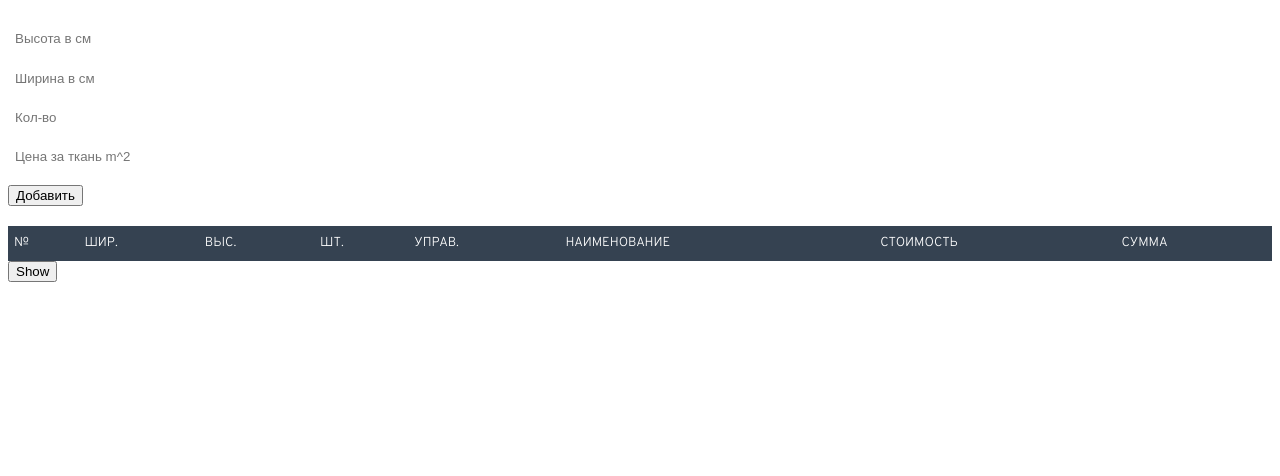
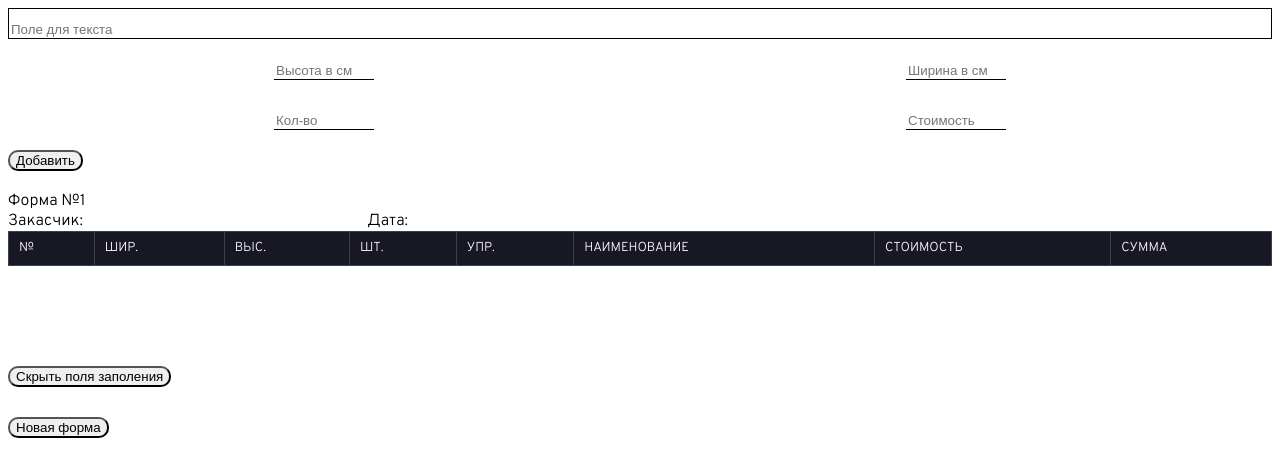
Before and after one commit to beerFighter/calculation-table, a Vue app: page / in a window 1280 px wide. Shown: the top 476 px of the page. Built offline with nearby package versions, Linux system fonts and the light colour scheme.

Commit message:
Улучшение функционала (Поле для ввода, css)

```diff
--- a/src/App.vue
+++ b/src/App.vue
@@ -2,18 +2,17 @@
   <div class="wrapper page">
     <form class="calc-form-container" @submit.prevent :class="{show: show === false}">
       <div>
-        <div>
-          <input id="name"
+        <input type="textarea" class="textarea" placeholder="Поле для текста">
+        <div class="inputs">
+          <input
           :value="height"
           @input="height = $event.target.value"
           type="number"
           class="input-height"
           placeholder="Высота в см"
           >
-        </div>
 
-        <div >
-          <input id = "name2"
+          <input
           :value="width"
           @input="width = $event.target.value"
           type="number"
@@ -22,7 +21,7 @@
           >
         </div>
 
-        <div >
+        <div class="inputs">
           <input
           :value="count"
           @input="count = $event.target.value"
@@ -30,15 +29,13 @@
           class="input-count "
           placeholder="Кол-во"
           >
-        </div>
 
-        <div >
           <input
           :value="price"
           @input="price = $event.target.value"
           type="number"
           class="input-price"
-          placeholder="Цена за ткань m^2"
+          placeholder="Стоимость"
           >
         </div>
         <button
@@ -48,14 +45,25 @@
 
       </div>
     </form>
+    <div>Форма №{{numDoc}} </div>
+
+    <div style="display: flex;justify-content:space-between;max-width: 500px;">
+      <div style="display:flex">  Закасчик: <input type="text" style="margin: 0 0 0 0px;max-width: 100px; padding: 0;"></div>
+      <div style="display:flex">Дата: <input type="text" style="margin: 0 0 0 0px;max-width: 100px; padding: 0;"></div>
+    </div>
     <hello-world :array="array"/>
     <footer>
     <div>
-      <button @click="change()">
-      Show
+      <button @click="change()" class="btn" style="margin-top: 100px">
+      Скрыть поля заполения
       </button>
     </div>
     </footer>
+    <div>
+      <button @click="saveTable()" class="btn">
+      Новая форма
+      </button>
+    </div>
   </div>
 
 
@@ -79,6 +87,7 @@ export default {
 
       ],
       show: true,
+      numDoc: '1'
     }
   },
   methods: {
@@ -103,6 +112,17 @@ export default {
 
     change() {
       this.show = !this.show
+    },
+
+    saveTable() {
+      this.numDoc++
+      localStorage.numDoc = this.numDoc
+      location.reload()
+    },
+  },
+  mounted() {
+    if(localStorage.numDoc) {
+      this.numDoc = localStorage.numDoc
     }
   }
 }
@@ -122,11 +142,20 @@ body {
   display: flex;
   flex-direction: column;
 }
+.textarea{
+  border: black solid 1px;
+}
+.inputs {
+  display: flex;
+  justify-content: space-around;
+}
 .calc-form-container{
   flex: 1 1 auto;
 }
 .input-height, .input-width, .input-count, .input-price{
   margin: 10px 5px;
+  border-bottom: 1px solid black;
+  max-width: 100px;
 }
 .show {
   display: none;
@@ -134,11 +163,12 @@ body {
 
 .btn {
   margin: 10px 0 20px 0;
+  border-radius: 10px;
 }
 
 $main-color: #F44336;
 $secondary-color: rgb(0, 0, 0);
-$main-color: #333;
+$main-color: rgb(0, 0, 0);
 $secondary-color: #2196f3;
 $width: 200px; // Change Me
 
--- a/src/components/HelloWorld.vue
+++ b/src/components/HelloWorld.vue
@@ -8,18 +8,18 @@
           <th>ШИР.</th>
           <th>ВЫС.</th>
           <th>ШТ.</th>
-          <th>УПРАВ.</th>
+          <th>УПР.</th>
           <th>НАИМЕНОВАНИЕ</th>
           <th>СТОИМОСТЬ</th>
           <th>СУММА</th>
         </tr>
-        <tr v-for="item, i in array" :key="item.id" >
+        <tr v-for="item, i in array" :key="item.id">
           <td>{{++i}}</td>
           <td>{{item.width}}</td>
           <td>{{item.height}}</td>
           <td>{{item.count}}</td>
-          <td><input type="text" class="input-td"></td>
-          <td><input type="text" class="input-td"></td>
+          <td style="max-width: 20px;"><input type="text" class="input-td">{{}}</td>
+          <td><input type="text" class="input-td">{{}}</td>
           <td>{{item.price}}</td>
           <td>{{item.An.toFixed(0)}}</td>
         </tr>
@@ -34,16 +34,16 @@ export default {
   props: {
     array: {
       type: Array
-    }
+    },
   },
 }
 </script>
 
 <style scoped>
-	table.iksweb{text-decoration: none;border-collapse:collapse;width:100%;text-align:left;}
-	table.iksweb th{font-weight:normal;font-size:13px; color:#ffffff;background-color:#354251;}
-	table.iksweb td{font-size:13px;color:#354251;}
-	table.iksweb td,table.iksweb th{white-space:pre-wrap;padding:10px 5px;line-height:13px;vertical-align: middle;border: 1px solid #354251;}	table.iksweb tr:hover{background-color:#f9fafb}
+	table.iksweb{text-decoration: none;border-collapse:collapse;text-align:left;color:#000000;}
+	table.iksweb th{font-weight:normal;font-size:13px; color:#ffffff;background-color:#181824;}
+	table.iksweb td{font-size:13px;color:#000000;}
+	table.iksweb td,table.iksweb th{white-space:pre-wrap;padding:10px 10px;line-height:13px;vertical-align: middle;border: 1px solid #354251;}	table.iksweb tr:hover{background-color:#f9fafb}
 	table.iksweb tr:hover td{color:#354251;cursor:pointer;}
 	.mobile-table{width: 100%; max-width: 100%; overflow-x: auto;}
 
```
